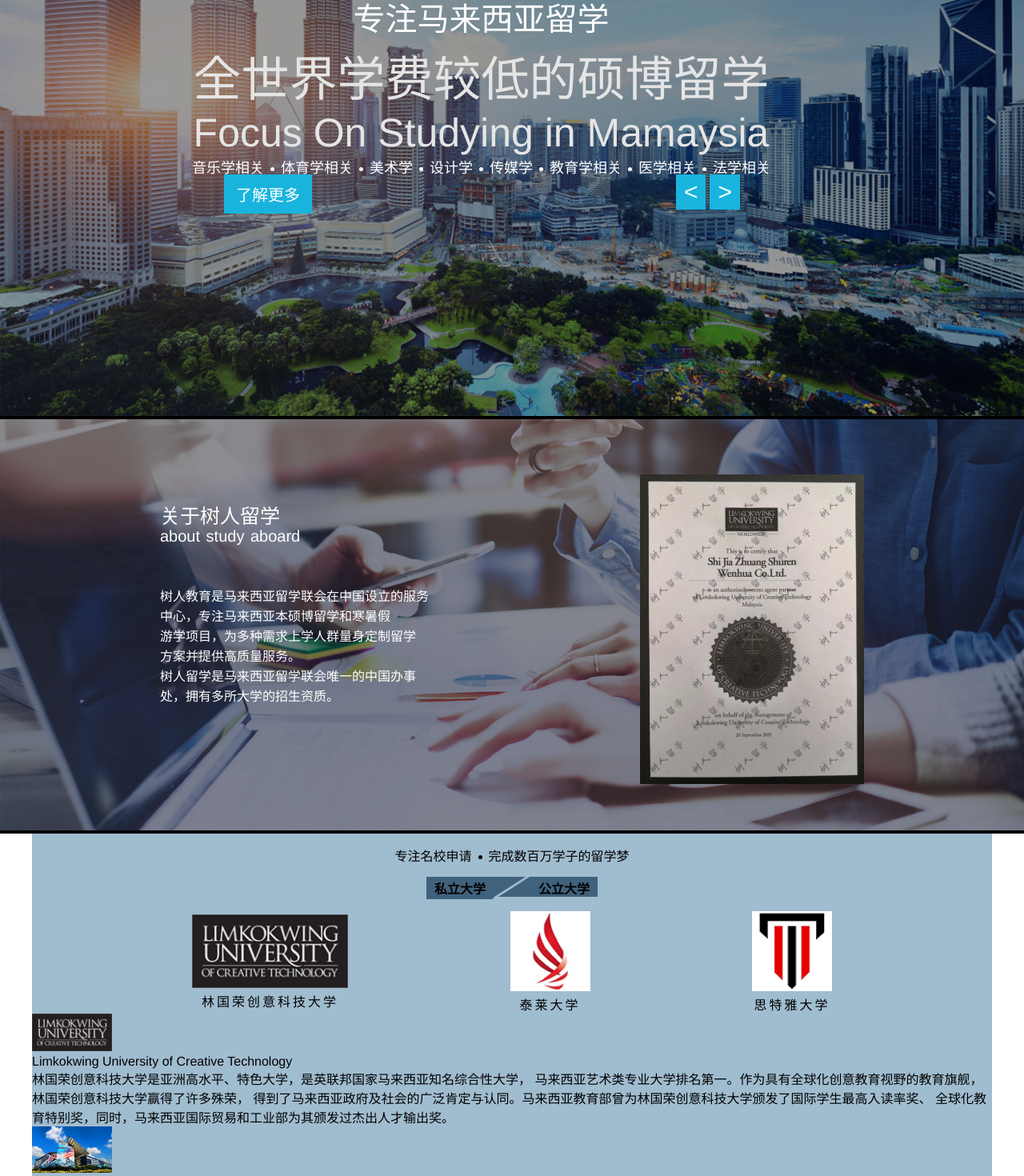
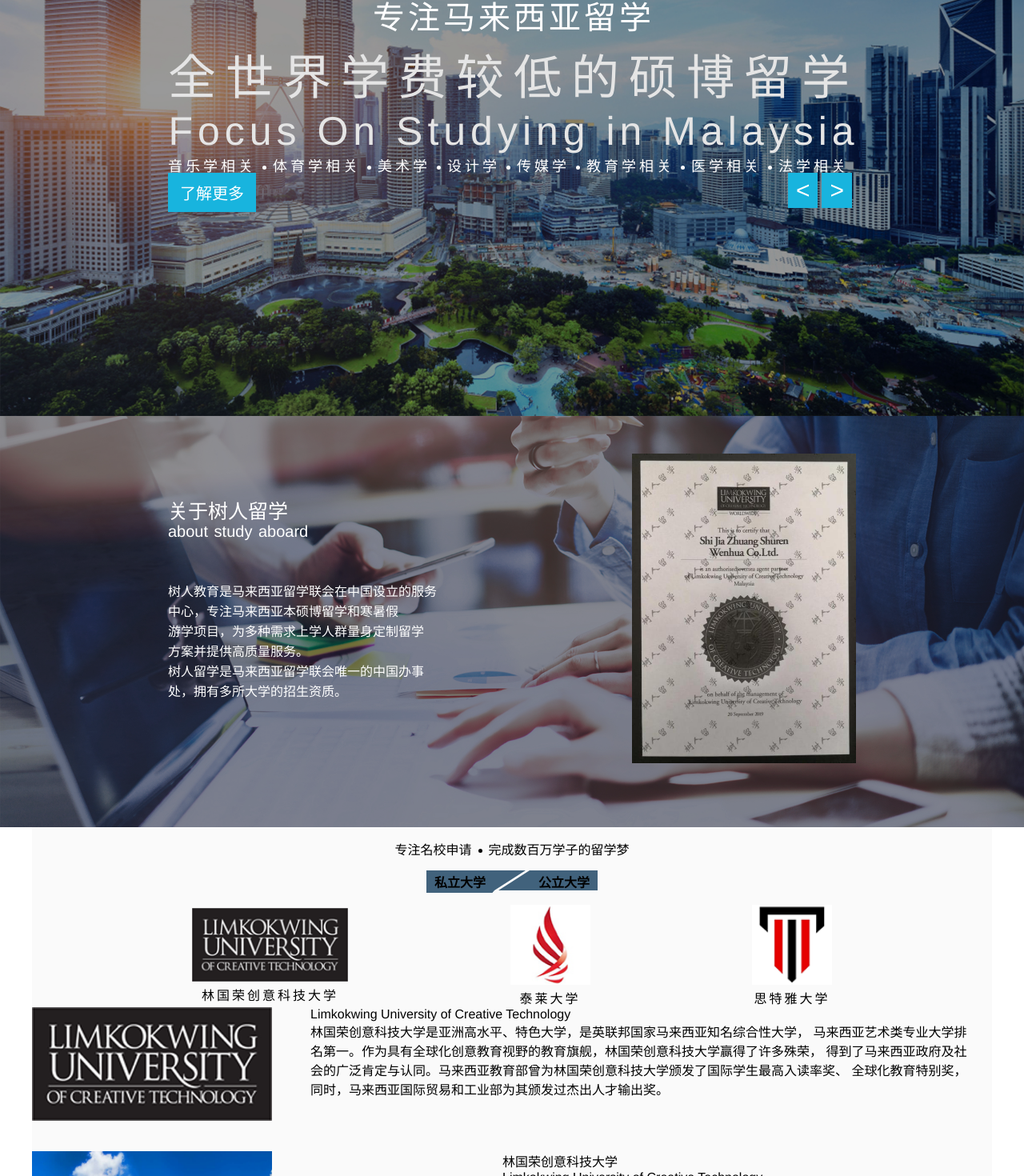
Before and after one commit to zh759897854/customer, a Vue app: page / in a window 1280 px wide. Shown: the part 240-1710 px from the top of the page at 80% size. Built offline with nearby package versions, Linux system fonts and the light colour scheme.

Commit message:
default change

```diff
--- a/src/components/pcIndex/pcIndex.vue
+++ b/src/components/pcIndex/pcIndex.vue
@@ -37,20 +37,27 @@
         width: 100%;
         opacity:0.6;
         filter: alpha(opacity=60);
+        vertical-align: top;
       }
       .text-container {
         position: absolute;
         top: 50%;
         left: 50%;
         margin-top: -150px;
-        margin-left: -400px;
+        margin-left: -430px;
+        text-align: left;
+        letter-spacing: 4px;
         p {
           text-align: center;
           font-size: 60px;
           color: #e5e5e5;
         }
+        P:nth-child(2) {
+          letter-spacing: 12px;
+        }
         p:nth-child(3) {
-          font-size: 50px
+          font-size: 50px;
+          letter-spacing: 6px;
         }
         .study-abroad {
           font-size: 40px;
@@ -70,19 +77,27 @@
           }
         }
       }
+      .learn-flip {
+        width: 860px;
+        height: 100px;
+        margin: 0 auto;
+        position: absolute;
+        top: 60%;
+        left: 50%;
+        margin-left: -430px;
         .btn {
           position: absolute;
-        top: 60%;
+          top: 0;
           color: #fff;
           font-size: 20px;
         }
         .learn-more {
           padding: 10px 15px;
-        left: 280px;
+          left: 0;
           background: #18b4de;
         }
         .flip {
-        right: 350px;
+          right: 0;
           span {
             font-size: 30px;
             display: inline-block;
@@ -93,6 +108,7 @@
 
         }
       }
+    }
     .banner-minor {
       position: relative;
       background-color: #000;
@@ -100,19 +116,14 @@
         width: 100%;
         opacity:0.6;
         filter: alpha(opacity=60);
-      }
-      .certificate {
-        width: 280px;
-        position: absolute;
-        top: 50%;
-        margin-top: -190px;
-        right: 200px;
-        z-index: 2;
+        vertical-align: top;
       }
       .text-container {
         position: absolute;
-        left: 200px;
+        width: 860px;
+        left: 50%;
         top: 50%;
+        margin-left: -430px;
         margin-top: -150px;
         z-index: 2;
         p {
@@ -127,15 +138,23 @@
           font-size: 20px;
           margin-bottom: 50px;
         }
+        .certificate {
+          width: 280px;
+          position: absolute;
+          top: -60px;
+          right: 0;
+          z-index: 2;
+        }
       }
     }
     .main-page {
       width: 80%;
       min-width: 1200px;
-      background-color: #a0bccf;
+      /*background-color: #a0bccf;*/
+      background-color: #fafafa;
       padding-bottom: 20px;
       margin: 0 auto;
-      .slogen-text {
+      .slogan-text {
         text-align: center;
         color: #000;
         padding: 15px 0;
@@ -272,6 +291,39 @@
           margin: 0 auto;
         }
       }
+      .introduce-container {
+        width: 100%;
+        .introduce-item {
+          .item-left,.item-right {
+            display: inline-block;
+            height: 180px;
+            vertical-align: top;
+          }
+          .item-left {
+            width: 49%;
+            img {
+              width: 300px;
+            }
+          }
+          .item-right {
+            width: 49%;
+            img {
+              width: 300px;
+            }
+          }
+        }
+        .introduce-title {
+          .item-left {
+            width: 29%;
+            img {
+              width: 300px;
+            }
+          }
+          .item-right {
+            width: 69%;
+          }
+        }
+      }
     }
   }
 </style>
@@ -284,10 +336,10 @@
           <li class="nav-title" v-for="(item, index) in nav">{{item}}</li>
         </ul>
         <img class="main-banner-back" :src="banner_img1" alt="" />
-        <section class="text-container">
+        <div class="text-container">
           <p class="study-abroad">专注马来西亚留学</p>
           <p>全世界学费较低的硕博留学</p>
-          <p>Focus On Studying in Mamaysia</p>
+          <p>Focus On Studying in Malaysia</p>
           <div>
             <span>音乐学相关<i></i></span>
             <span>体育学相关<i></i></span>
@@ -298,12 +350,15 @@
             <span>医学相关<i></i></span>
             <span>法学相关</span>
           </div>
-        </section>
-        <section class="btn learn-more">了解更多</section>
-        <section class="btn flip">
+        </div>
+        <div class="learn-flip">
+          <div class="btn learn-more">了解更多</div>
+          <div class="btn flip">
             <span>&lt;</span>
             <span>&gt;</span>
-        </section>
+          </div>
+        </div>
+
       </section>
       <section class="banner-minor">
         <img class="banner-minor-back" :src="banner_img2" alt="" />
@@ -312,11 +367,11 @@
           <p>about study aboard</p>
           <p>树人教育是马来西亚留学联会在中国设立的服务<br/>中心，专注马来西亚本硕博留学和寒暑假<br/>游学项目，为多种需求上学人群量身定制留学<br/>方案并提供高质量服务。
             <br/>树人留学是马来西亚留学联会唯一的中国办事<br/>处，拥有多所大学的招生资质。</p>
+          <img class="certificate" :src="certificate_img" alt="" />
         </div>
-        <img class="certificate" :src="certificate_img" alt="" />
       </section>
       <section class="main-page">
-        <section class="slogen-text">专注名校申请<i class="icon-cricle"></i>完成数百万学子的留学梦</section>
+        <section class="slogan-text">专注名校申请<i class="icon-cricle"></i>完成数百万学子的留学梦</section>
         <section class="school-nav">
           <span class="university Private-university">私立大学</span>
           <span class="university public-university">公立大学</span>
@@ -338,7 +393,7 @@
           </ul>
         </section>
         <section class="introduce-container">
-          <div class="introduce-item">
+          <div class="introduce-item introduce-title">
             <div class="item-left">
               <img :src="school_lgr" alt="" />
             </div>
```
Lines whose indentation alone changed are shown as unchanged.
